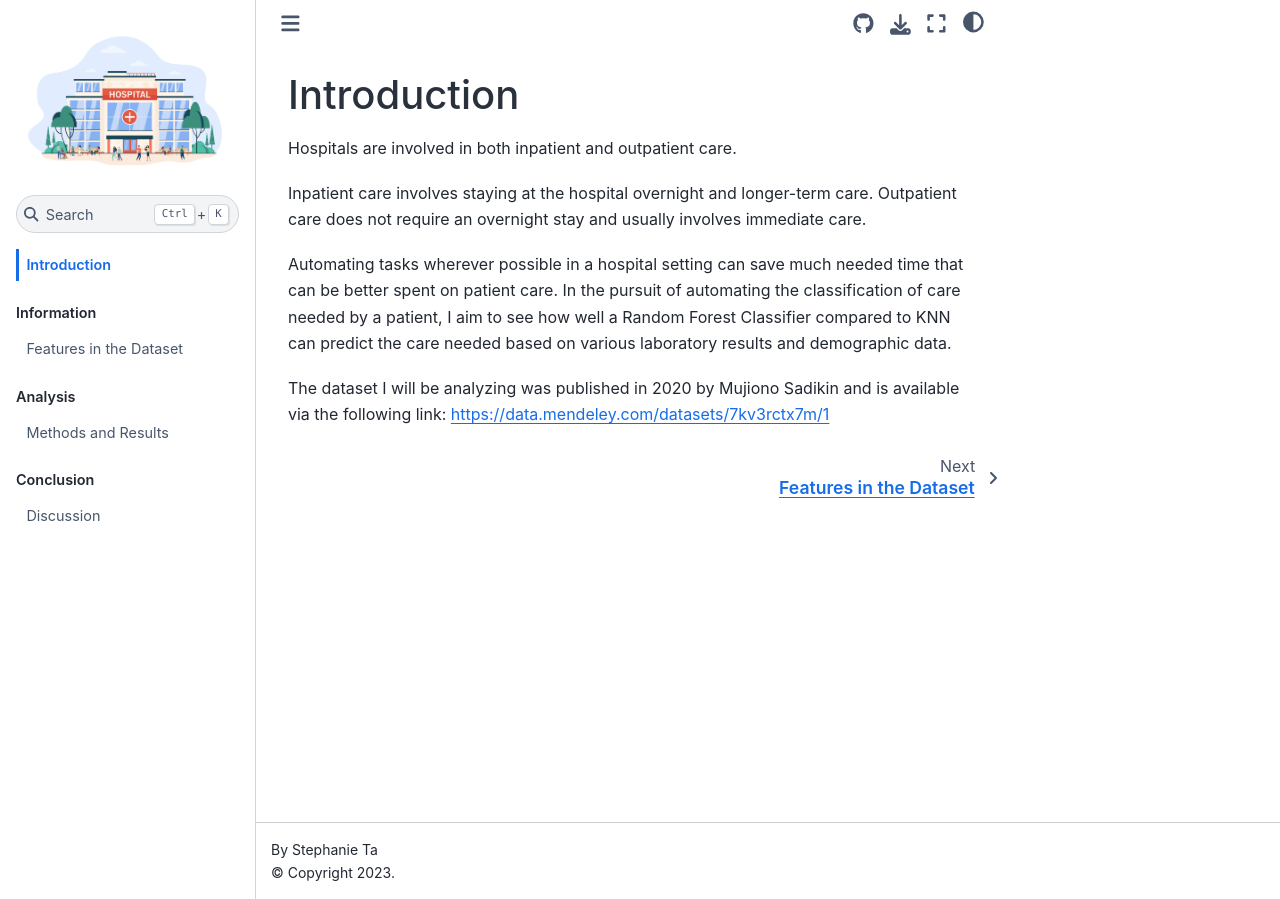
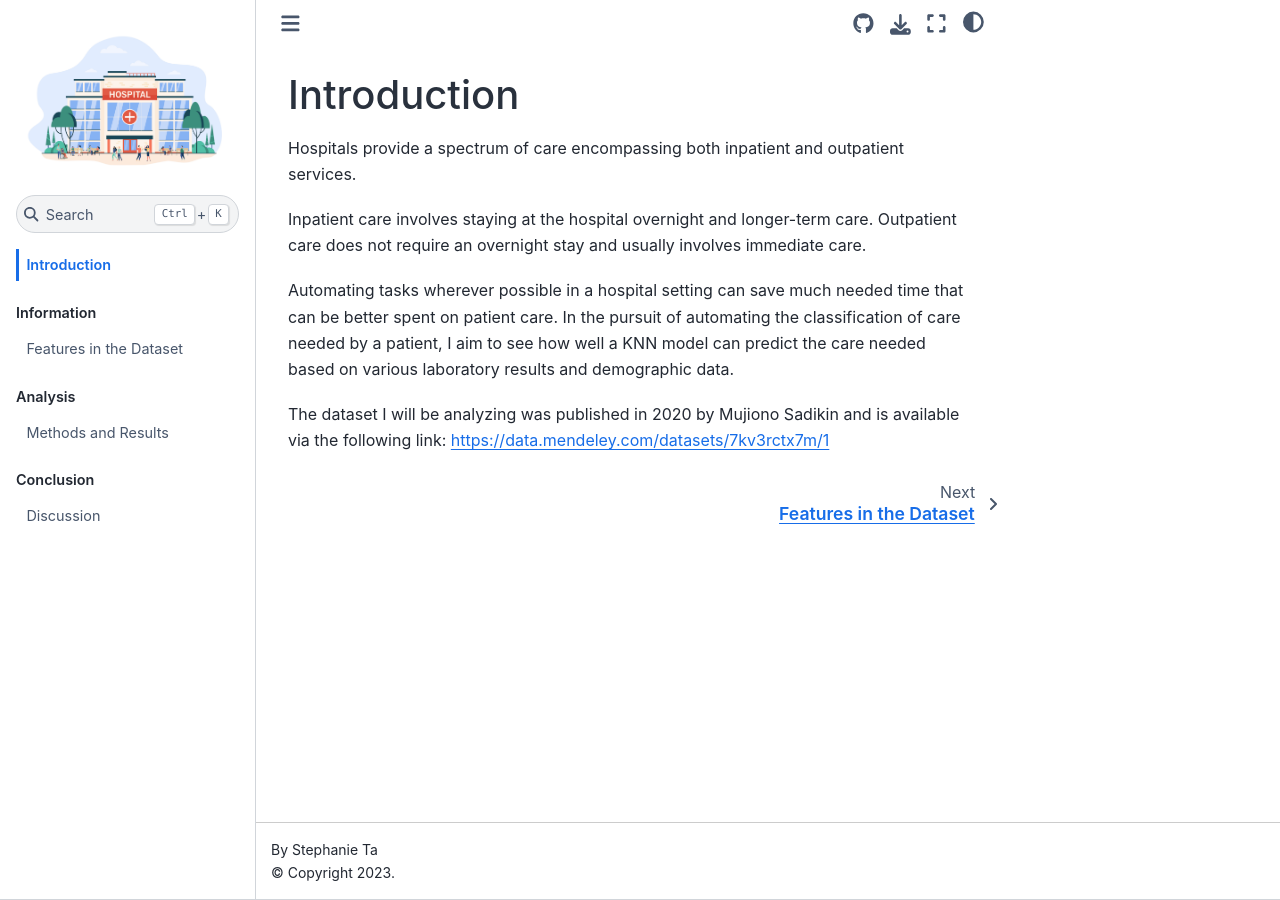
Before and after one commit to Stephanie-Ta/patient_treatment_classification_project_online, a Jupyter Book: the page built from Introduction.md, in a window 1280 px wide. Built offline with Jupyter Book 1.0.4 settings and Sphinx 7.4.7 and the Sphinx Book theme 1.1.4, drawn with Linux system fonts in a browser that asks for light colours; pages that are not in the unit, such as notebooks, are missing from menus.

Commit message:
improve flow of intro

```diff
--- a/Introduction.md
+++ b/Introduction.md
@@ -1,12 +1,12 @@
 # Introduction
 
-Hospitals are involved in both inpatient and outpatient care.
+Hospitals provide a spectrum of care encompassing both inpatient and outpatient services.
 
 Inpatient care involves staying at the hospital overnight and longer-term care.
 Outpatient care does not require an overnight stay and usually involves immediate care.
 
 Automating tasks wherever possible in a hospital setting can save much needed time that can be better spent on patient care.
-In the pursuit of automating the classification of care needed by a patient, I aim to see how well a Random Forest Classifier compared to KNN can predict the care needed based on various laboratory results and demographic data.
+In the pursuit of automating the classification of care needed by a patient, I aim to see how well a KNN model can predict the care needed based on various laboratory results and demographic data.
 
 The dataset I will be analyzing was published in 2020 by Mujiono Sadikin and is available via the following link:
 https://data.mendeley.com/datasets/7kv3rctx7m/1
```
